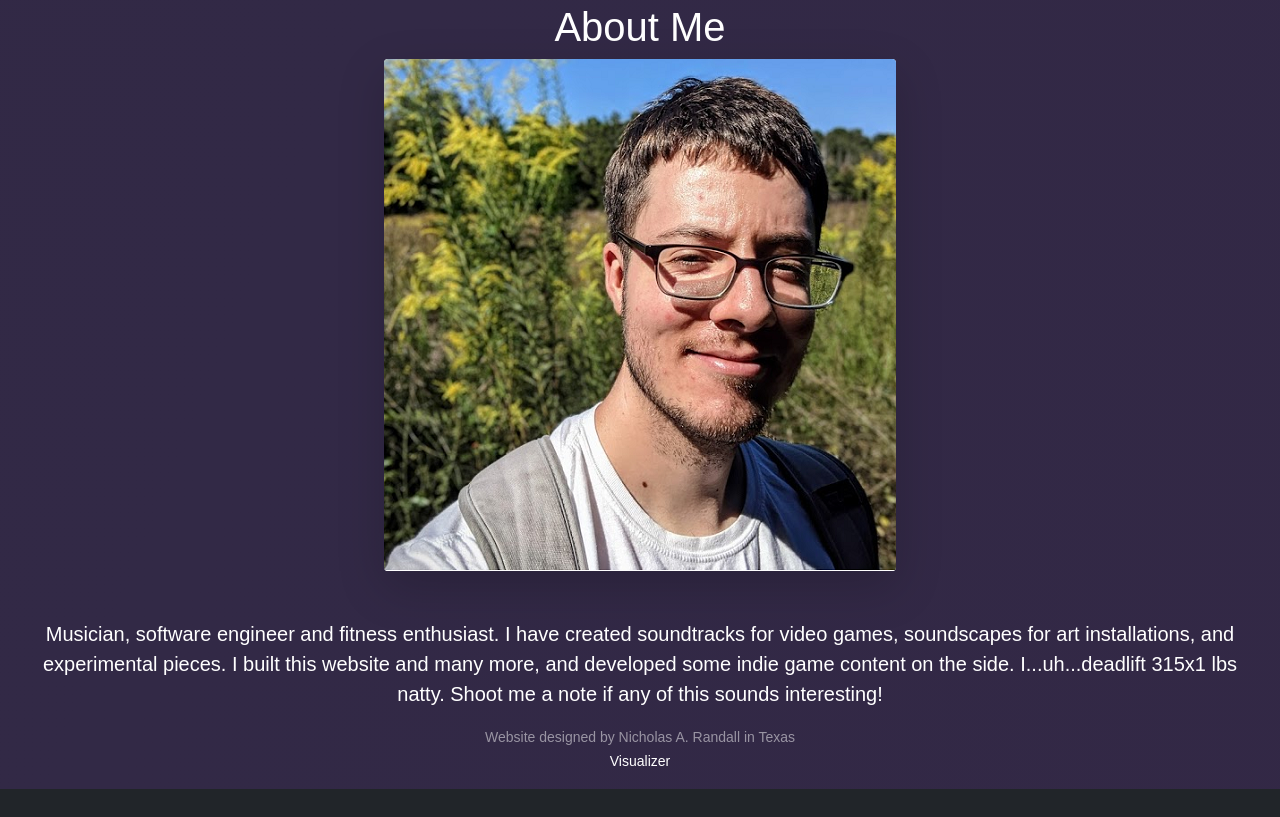
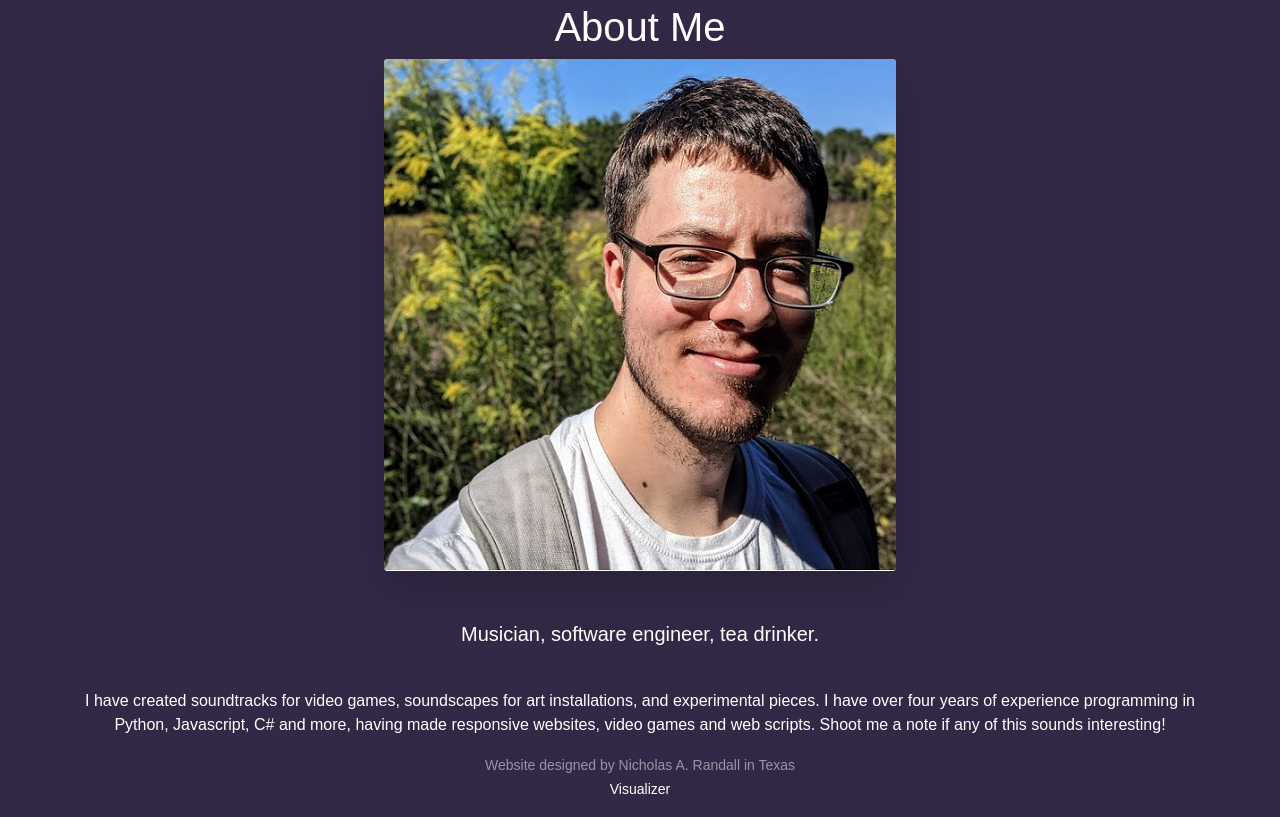
Before and after one commit to cidetraq/cidetraq.github.io, a website: page index.html in a window 1280 px wide. Shown: the part 2370-3187 px from the top of the page. Before the commit the page ends 3159 px from the top, so only its background shows below. Drawn offline with nearby package versions, Linux system fonts and the light colour scheme; a web font is replaced by a local one.

Commit message:
about changes

```diff
--- a/index.html
+++ b/index.html
@@ -667,12 +667,14 @@
             class="img-fluid shadow-lg mb-5 bg-white rounded"
             alt="Responsive image"
           />
-          <p class="lead">
-            Musician, software engineer and fitness enthusiast. I have created
-            soundtracks for video games, soundscapes for art installations, and
-            experimental pieces. I built this website and many more, and
-            developed some indie game content on the side. I...uh...deadlift
-            315x1 lbs natty. Shoot me a note if any of this sounds interesting!
+          <p class="lead">Musician, software engineer, tea drinker.</p>
+          <br />
+          <p class="container">
+            I have created soundtracks for video games, soundscapes for art
+            installations, and experimental pieces. I have over four years of
+            experience programming in Python, Javascript, C# and more, having
+            made responsive websites, video games and web scripts. Shoot me a
+            note if any of this sounds interesting!
           </p>
         </div>
       </main>
```
